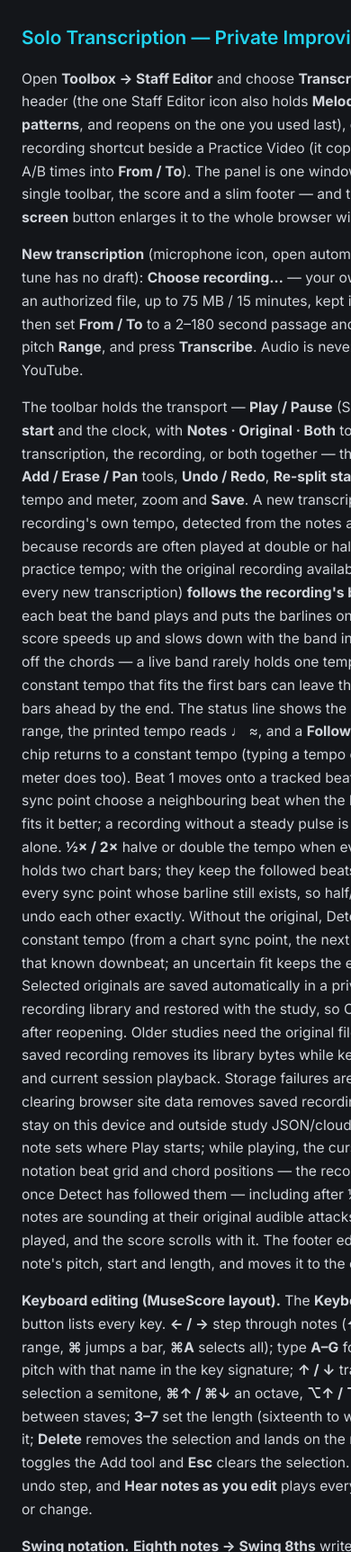
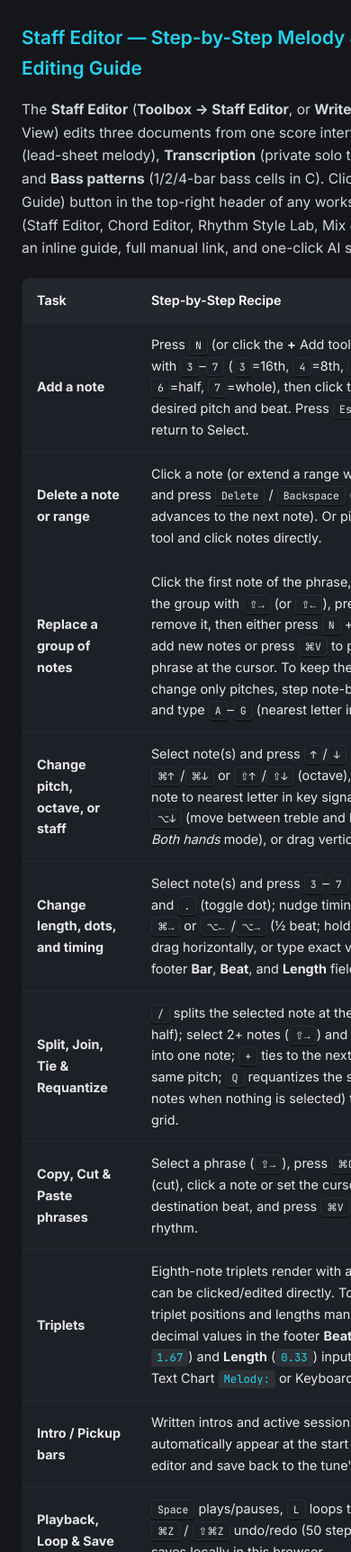
Before and after one commit to jlaval-gh/jam-a-lot-landing, a plain HTML site: page manual.html in a window 390 px wide. Shown: the part 4595-6320 px from the top of the page at 90% size. Drawn offline with Linux system fonts and the light colour scheme.

Commit message:
Add Staff Editor step-by-step guide, fix llms.txt links, and document contextual tool help

```diff
--- a/manual.html
+++ b/manual.html
@@ -11,7 +11,9 @@
   <meta property="og:type" content="article">
   <meta property="og:title" content="Jam-a-Lot User Manual">
   <meta property="og:description" content="Official user manual for Jam-a-Lot jazz practice app. Features, controls, and AI agent documentation.">
-  <meta property="og:url" content="https://jamalong.app/manual.html">
+  <meta property="og:url" content="https://jam-a-lot.org/manual.html">
+  <link rel="alternate" type="text/markdown" href="/llms-full.txt" title="Jam-a-Lot AI Documentation (Markdown)">
+  <link rel="alternate" type="text/plain" href="/llms.txt" title="Jam-a-Lot AI Documentation Index">
 
   <!-- Google Fonts -->
   <link rel="preconnect" href="https://fonts.googleapis.com">
@@ -396,6 +398,7 @@
           <div class="toc-title">Table of Contents</div>
           <ul class="toc-list" id="toc-nav">
             <li class="toc-item"><a href="#playback-controls" class="toc-link">1. Playback & Performance</a></li>
+            <li class="toc-item"><a href="#staff-editor-guide" class="toc-link">Staff Editor Guide</a></li>
             <li class="toc-item"><a href="#chord-chart-views" class="toc-link">2. Chord Chart Views</a></li>
             <li class="toc-item"><a href="#instrument-mixer" class="toc-link">3. Instrument Mixer</a></li>
             <li class="toc-item"><a href="#rhythm-styles" class="toc-link">4. Rhythm Styles & Lab</a></li>
@@ -537,6 +540,26 @@
         </ul>
         <p>YouTube controls availability, ads and supported speeds; loops may have a short gap. An unavailable recording offers <strong>Open on YouTube ↗</strong>; you can also attach another version. Spotify keeps its existing provider player.</p>
 
+        <h3 id="staff-editor-guide">Staff Editor — Step-by-Step Melody &amp; Note Editing Guide</h3>
+        <p>The <strong>Staff Editor</strong> (<strong>Toolbox → Staff Editor</strong>, or <strong>Write melody</strong> in Staff View) edits three documents from one score interface: <strong>Melody</strong> (lead-sheet melody), <strong>Transcription</strong> (private solo transcriptions), and <strong>Bass patterns</strong> (1/2/4-bar bass cells in C). Click the <strong>i</strong> (Quick Guide) button in the top-right header of any workstation editor (Staff Editor, Chord Editor, Rhythm Style Lab, Mix &amp; EQ Studio) for an inline guide, full manual link, and one-click AI sidebar context.</p>
+        <table>
+          <thead>
+            <tr><th>Task</th><th>Step-by-Step Recipe</th></tr>
+          </thead>
+          <tbody>
+            <tr><td><strong>Add a note</strong></td><td>Press <kbd>N</kbd> (or click the <strong>+</strong> Add tool), pick a length with <kbd>3</kbd>–<kbd>7</kbd> (<kbd>3</kbd>=16th, <kbd>4</kbd>=8th, <kbd>5</kbd>=quarter, <kbd>6</kbd>=half, <kbd>7</kbd>=whole), then click the staff at the desired pitch and beat. Press <kbd>Esc</kbd> or <kbd>N</kbd> to return to Select.</td></tr>
+            <tr><td><strong>Delete a note or range</strong></td><td>Click a note (or extend a range with <kbd>⇧→</kbd> / <kbd>⇧←</kbd>) and press <kbd>Delete</kbd> / <kbd>Backspace</kbd> (the selection advances to the next note). Or pick the <strong>Eraser</strong> tool and click notes directly.</td></tr>
+            <tr><td><strong>Replace a group of notes</strong></td><td>Click the first note of the phrase, extend across the group with <kbd>⇧→</kbd> (or <kbd>⇧←</kbd>), press <kbd>Delete</kbd> to remove it, then either press <kbd>N</kbd> + <kbd>3</kbd>–<kbd>7</kbd> to click-add new notes or press <kbd>⌘V</kbd> to paste a copied phrase at the cursor. To keep the rhythm and change only pitches, step note-by-note with <kbd>→</kbd> and type <kbd>A</kbd>–<kbd>G</kbd> (nearest letter in key) or <kbd>↑</kbd>/<kbd>↓</kbd>.</td></tr>
+            <tr><td><strong>Change pitch, octave, or staff</strong></td><td>Select note(s) and press <kbd>↑</kbd>/<kbd>↓</kbd> (semitone), <kbd>⌘↑</kbd>/<kbd>⌘↓</kbd> or <kbd>⇧↑</kbd>/<kbd>⇧↓</kbd> (octave), <kbd>A</kbd>–<kbd>G</kbd> (focus note to nearest letter in key signature), <kbd>⌥↑</kbd>/<kbd>⌥↓</kbd> (move between treble and bass staves in <em>Both hands</em> mode), or drag vertically.</td></tr>
+            <tr><td><strong>Change length, dots, and timing</strong></td><td>Select note(s) and press <kbd>3</kbd>–<kbd>7</kbd> (16th–whole) and <kbd>.</kbd> (toggle dot); nudge timing with <kbd>⌘←</kbd>/<kbd>⌘→</kbd> or <kbd>⌥←</kbd>/<kbd>⌥→</kbd> (½ beat; hold <kbd>⇧</kbd> for ¼ beat), drag horizontally, or type exact values in the footer <strong>Bar</strong>, <strong>Beat</strong>, and <strong>Length</strong> fields.</td></tr>
+            <tr><td><strong>Split, Join, Tie &amp; Requantize</strong></td><td><kbd>/</kbd> splits the selected note at the cursor (or in half); select 2+ notes (<kbd>⇧→</kbd>) and press <kbd>J</kbd> to join into one note; <kbd>+</kbd> ties to the next note of the same pitch; <kbd>Q</kbd> requantizes the selection (or all notes when nothing is selected) to the toolbar grid.</td></tr>
+            <tr><td><strong>Copy, Cut &amp; Paste phrases</strong></td><td>Select a phrase (<kbd>⇧→</kbd>), press <kbd>⌘C</kbd> (copy) or <kbd>⌘X</kbd> (cut), click a note or set the cursor to the destination beat, and press <kbd>⌘V</kbd> to paste in rhythm.</td></tr>
+            <tr><td><strong>Triplets</strong></td><td>Eighth-note triplets render with a <code>3</code> bracket and can be clicked/edited directly. To enter or adjust triplet positions and lengths manually, type decimal values in the footer <strong>Beat</strong> (<code>1</code>, <code>1.33</code>, <code>1.67</code>) and <strong>Length</strong> (<code>0.33</code>) inputs, or import via Text Chart <code>Melody:</code> or Keyboard recording.</td></tr>
+            <tr><td><strong>Intro / Pickup bars</strong></td><td>Written intros and active session intros automatically appear at the start of the <strong>Melody</strong> editor and save back to the tune's chart.</td></tr>
+            <tr><td><strong>Playback, Loop &amp; Save</strong></td><td><kbd>Space</kbd> plays/pauses, <kbd>L</kbd> loops the selection, <kbd>⌘Z</kbd> / <kbd>⇧⌘Z</kbd> undo/redo (50 steps), and <kbd>⌘S</kbd> saves locally in this browser.</td></tr>
+          </tbody>
+        </table>
+
         <h3 id="solo-transcription">Solo Transcription — Private Improvisation Drafts</h3>
         <p>Open <strong>Toolbox → Staff Editor</strong> and choose <strong>Transcription</strong> in its header (the one Staff Editor icon also holds <strong>Melody</strong> and <strong>Bass patterns</strong>, and reopens on the one you used last), or the local-recording shortcut beside a Practice Video (it copies the video's A/B times into <strong>From / To</strong>). The panel is one window — header, a single toolbar, the score and a slim footer — and the header's <strong>Full screen</strong> button enlarges it to the whole browser window.</p>
         <p><strong>New transcription</strong> (microphone icon, open automatically when a tune has no draft): <strong>Choose recording…</strong> — your own recording or an authorized file, up to 75 MB / 15 minutes, kept in the browser — then set <strong>From / To</strong> to a 2–180 second passage and the concert-pitch <strong>Range</strong>, and press <strong>Transcribe</strong>. Audio is never extracted from YouTube.</p>
@@ -577,6 +600,7 @@
           <li><strong>Staff View</strong>: Every bar on a five-line staff, like a big-band chart. Bars with punches or breaks show the hits in real rhythm notation (slash noteheads, rests, ties, accents, triplets), with x noteheads for drums-only calls; other bars show time slashes, and chord symbols sit over their beat. Any melody you write or record appears on the same staff as a lead sheet, with any hits kept as accent marks under it; it is kept privately on your device on any tune, and only synced or shared for tunes you composed. The <strong>Staff shows</strong> bar below it switches the staff between the melody, a saved solo transcription (chorus by chorus), the band's live bass or piano part, or hits only, and opens the tool that fills each one: the melody editor (the same score editor as Solo Transcription, with a Tune melody / Solo study switch), the keyboard recorder, or Solo Transcription.</li>
         </ul>
         <p><strong>Collapsible sections</strong>: on long charts (over 32 bars) each section shows only its first line of bars, except the section being played (or the first one when stopped), which opens by itself. Use <strong>Show all N bars</strong> / <strong>Collapse</strong> under a section to open or close it. Choose Long charts, Always or Never under Settings &rarr; Look &amp; Stage &rarr; Chart &amp; Notation &rarr; <strong>Collapse sections</strong>.</p>
+        <p><strong>Chart Font &amp; Quick Display Menu</strong>: Right-click anywhere in the chart area (with edit mode off) to adjust <strong>Chart width</strong>, <strong>Chord font size</strong>, and <strong>Chart font</strong> — including <strong>Sans (default)</strong>, <strong>Real Book (Petaluma)</strong>, <strong>Jazz Handwritten (MuseJazz)</strong>, <strong>Serif</strong>, <strong>Monospace</strong>, and <strong>Rounded</strong>. All three choices also live under Settings &rarr; Look &amp; Stage &rarr; Chart &amp; Notation. Complex workstation editors (<strong>Staff Editor</strong>, <strong>Chord Editor</strong>, <strong>Rhythm Style Lab</strong>, and <strong>Mix &amp; EQ Studio</strong>) include an <strong>i</strong> quick-guide button in their header with step-by-step recipes, deep links to this manual, and embedded context for browser AI sidebars.</p>
 
         <h3 id="interactive-seeking-looping">Interactive Bar Seeking & Custom Range Looping</h3>
         <ul>
```
Also changed, not shown: llms-full.txt, llms.txt.
